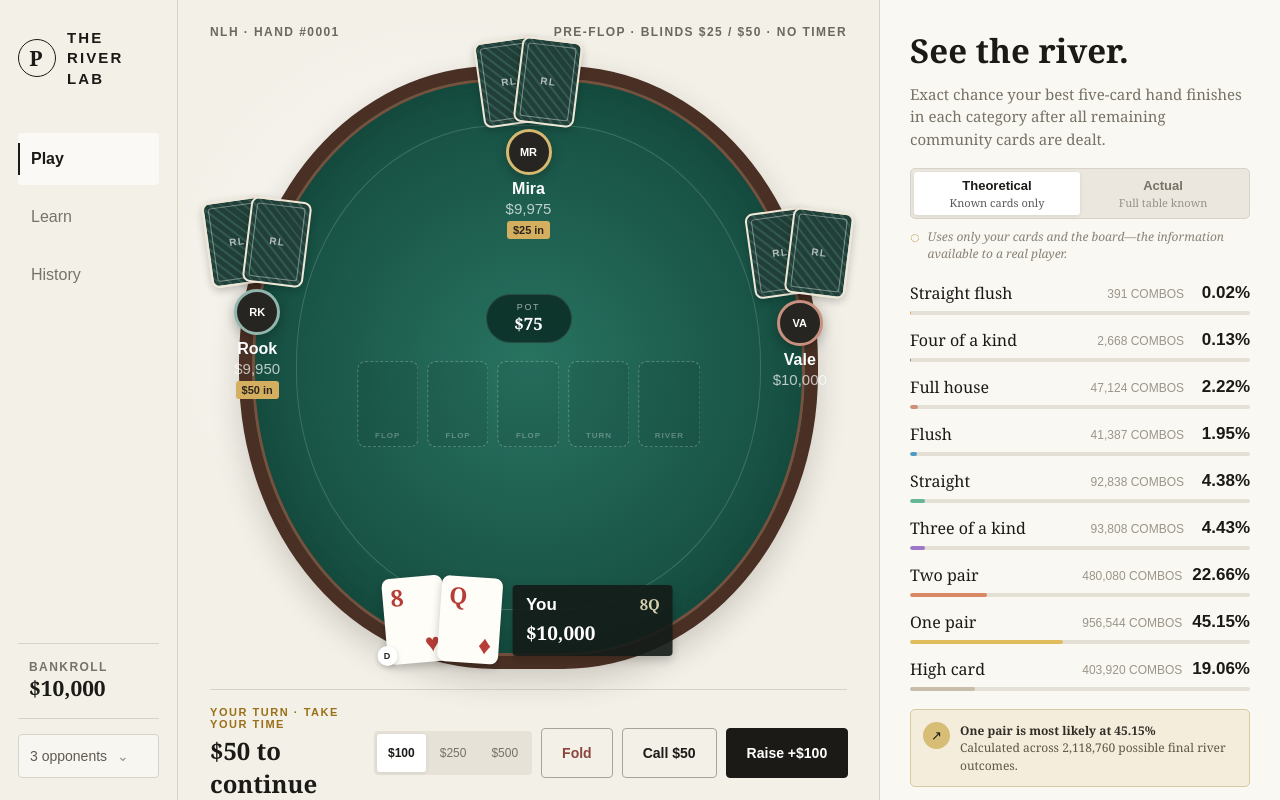
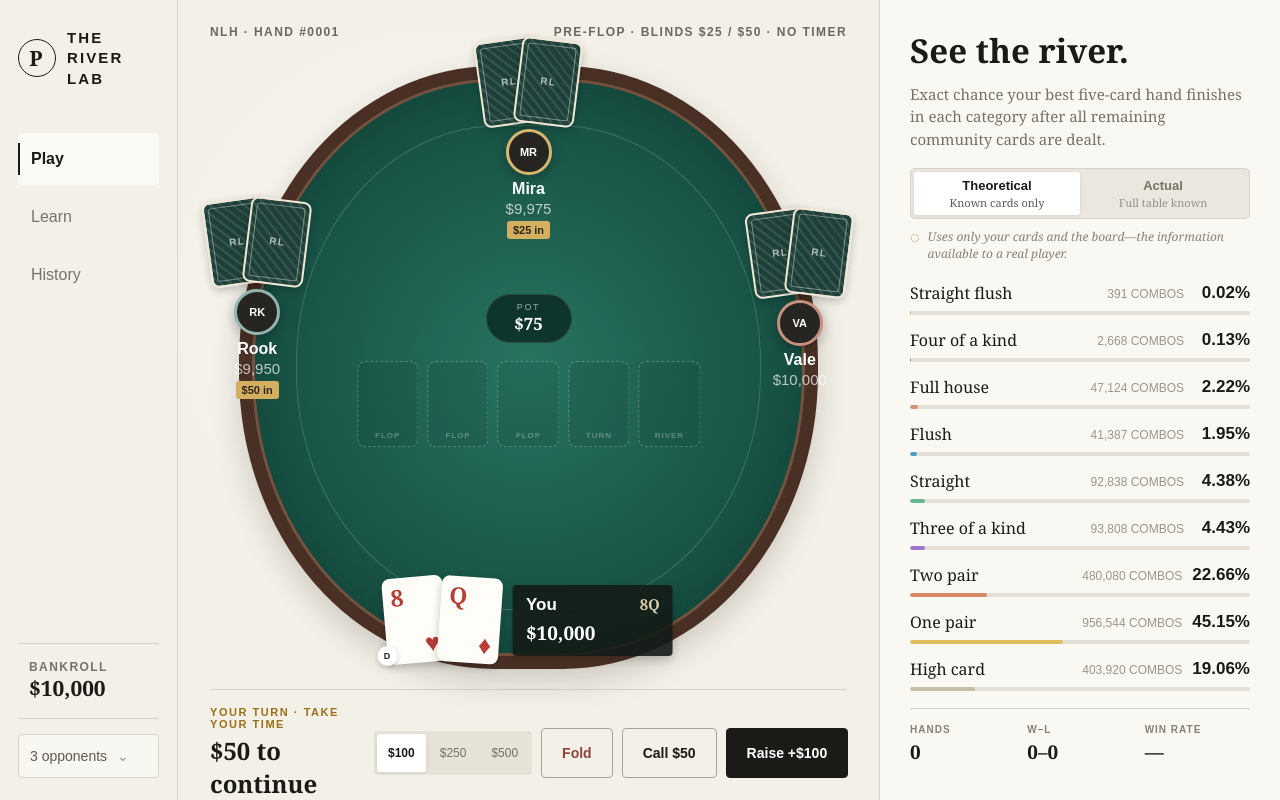
Before and after one commit to eric19960304/poker-math, a React (Vite) app: page / in a window 1280 px wide. Built offline with nearby package versions, Linux system fonts and the light colour scheme.

Commit message:
Remove probability summary card

```diff
--- a/app/globals.css
+++ b/app/globals.css
@@ -133,10 +133,6 @@ h1 { margin: 7px 0 0; font: 700 clamp(33px, 2.5vw, 40px)/1.03 Georgia, serif; }
 .odd-label strong { min-width: 56px; text-align: right; font: 800 17px Arial, sans-serif; }
 .track { height: 4px; overflow: hidden; border-radius: 999px; background: #e5e0d6; }
 .track span { display: block; height: 100%; min-width: 1px; border-radius: inherit; transition: width .25s ease; }
-.insight { display: flex; gap: 10px; margin-top: 18px; padding: 12px; border: 1px solid #d9c99f; border-radius: 5px; background: #f4eddc; }
-.insight-icon { flex: none; width: 27px; height: 27px; display: grid; place-items: center; border-radius: 50%; background: #d7bd75; font-size: 13px; }
-.insight p { margin: 0; color: #5f5746; font: 12px/1.45 Georgia, serif; }
-.insight strong { color: #302d27; }
 .session-strip { display: grid; grid-template-columns: repeat(3, 1fr); gap: 12px; margin-top: 17px; padding-top: 15px; border-top: 1px solid var(--line); }
 .mini-stat span, .mini-stat strong { display: block; }
 .mini-stat span { color: #888176; font-size: 10px; font-weight: 800; text-transform: uppercase; letter-spacing: .1em; }
--- a/app/page.tsx
+++ b/app/page.tsx
@@ -143,7 +143,6 @@ export default function Home() {
   }
 
   const callAmount = Math.max(0, game.currentBet - hero.roundBet);
-  const bestChance = odds.rows.reduce((best, row) => row.probability > best.probability ? row : best, odds.rows[0]);
   const outcomeUnit = odds.cardsToCome === 0 ? "result" : odds.cardsToCome === 1 ? "out" : "combos";
   const winRate = stats.hands ? ((stats.wins / stats.hands) * 100).toFixed(0) : "—";
 
@@ -220,7 +219,6 @@ export default function Home() {
                 </div>
               ))}
             </div>
-            <div className="insight"><span className="insight-icon">↗</span><p><strong>{bestChance.label} is most likely at {formatProbability(bestChance.probability)}%</strong><br/>Calculated across {odds.total.toLocaleString()} possible final river outcomes.</p></div>
             <div className="session-strip"><Stat label="Hands" value={String(stats.hands)}/><Stat label="W–L" value={`${stats.wins}–${stats.losses}`}/><Stat label="Win rate" value={`${winRate}${winRate === "—" ? "" : "%"}`}/></div>
           </aside>
         </section>
```
Also changed, not shown: 4 other files (tests, documents, lock files or other folders).
